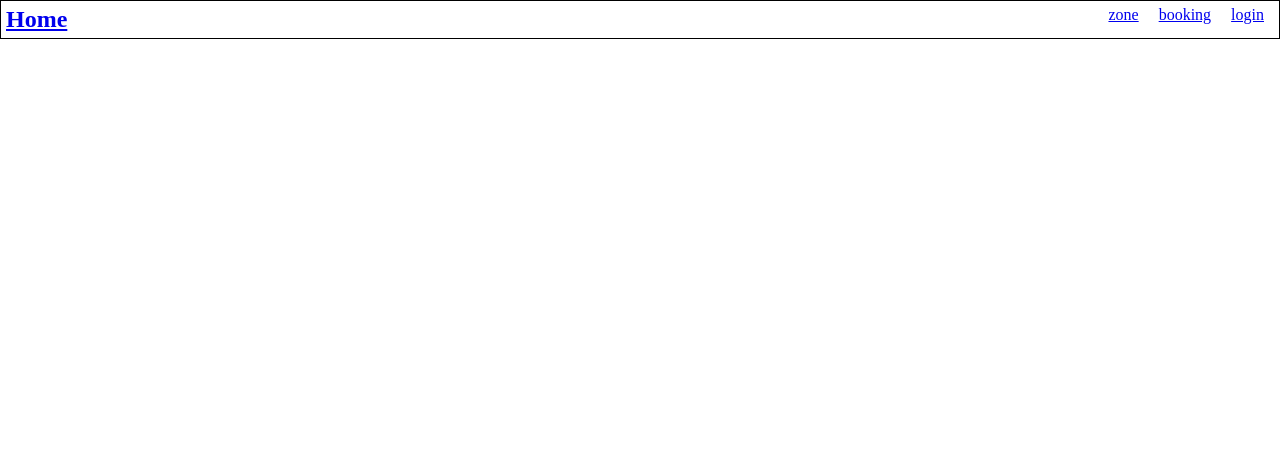
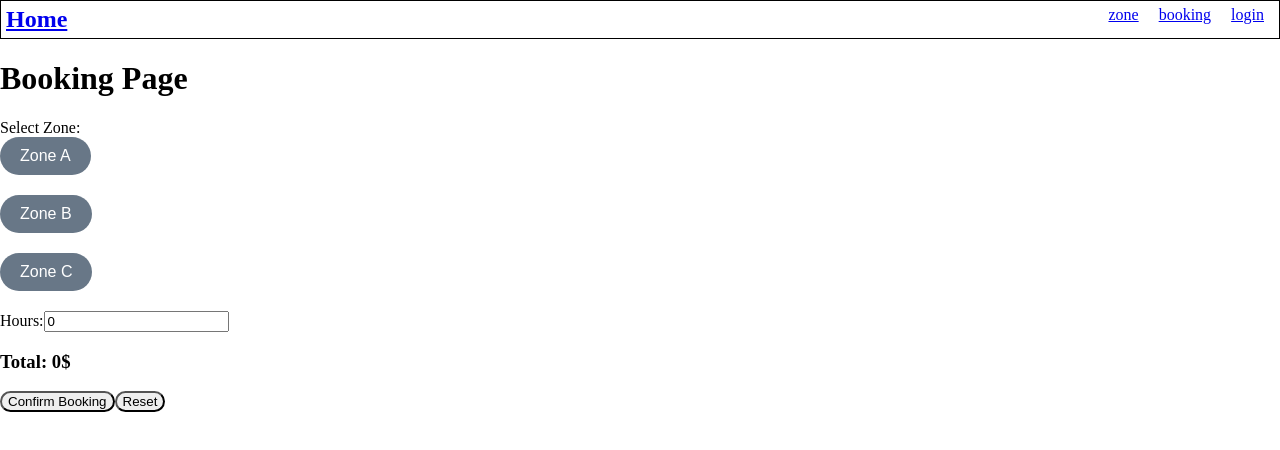
Before and after one commit to 52330965/smart-parking, a React (Vite) app: page /booking in a window 1280 px wide. Shown: the top 450 px of the page. Built offline with nearby package versions, Linux system fonts and the light colour scheme.

Commit message:
the booking page the user choose the zone he want and give alert about the info for booking

```diff
--- a/src/App.jsx
+++ b/src/App.jsx
@@ -3,7 +3,7 @@ import { Routes, Route } from "react-router-dom";
 import Navbar from "./components/Navbar.jsx";
 import Home from "./components/home.jsx";
 import Zone from "./components/zone.jsx";
-import Booking from "./components/Booking.jsx";
+import Booking from "./components/booking.jsx";
 import Login from "./components/Login.jsx";
 const App=()=> {
   return (
--- /dev/null
+++ b/src/components/booking.css
@@ -0,0 +1,6 @@
+.btn-confirm {
+    border-radius: 25px;
+}
+.btn-reset {
+    border-radius: 25px;
+}
--- a/src/components/booking.jsx
+++ b/src/components/booking.jsx
@@ -1,12 +1,37 @@
 import { useState } from "react"
-
+import "./booking.css";
 
 
 const booking=()=>{
   const [zone,setzone]=useState("A");
-  const[hours,sethours]=useState(1);
-  const prices=zone==="A"?2 :zone==="B"? 3:4;
+  const[hours,sethours]=useState(0);
+  const prices=zone==="A"?2 :zone==="B"? 3:zone==="C"? 4:0;
   const total=hours*prices;
-}
 
-export default booking
+return(
+  <div className="booking">
+    <h1>Booking Page</h1>
+    <label>Select Zone:</label>
+    <br/>
+    <button className="btn btn-primary" onClick={ ()=>setzone("A")}>Zone A</button>
+    <br />
+    <button className="btn btn-primary" onClick={ ()=>setzone("B")}>Zone B</button>
+    <br />
+    <button className="btn btn-primary" onClick={ ()=>setzone("C")}>Zone C</button>
+    <br />
+    <label>Hours:</label>
+    <input type="number" placeholder="hours" value={hours} onChange={(e) => sethours(Number(e.target.value))}/>
+    <br />
+    <h3>Total: {total}$</h3>
+    <button className="btn-confirm btn-success" onClick={() => alert(`You have booked Zone ${zone} for ${hours} hours. Total cost: ${total}$`)}>
+      Confirm Booking
+    </button>
+    <button className="btn-reset btn-secondary" onClick={ ()=>setzone("")}>Reset</button>
+  </div>
+
+
+  );
+
+};
+
+export default booking;
```
